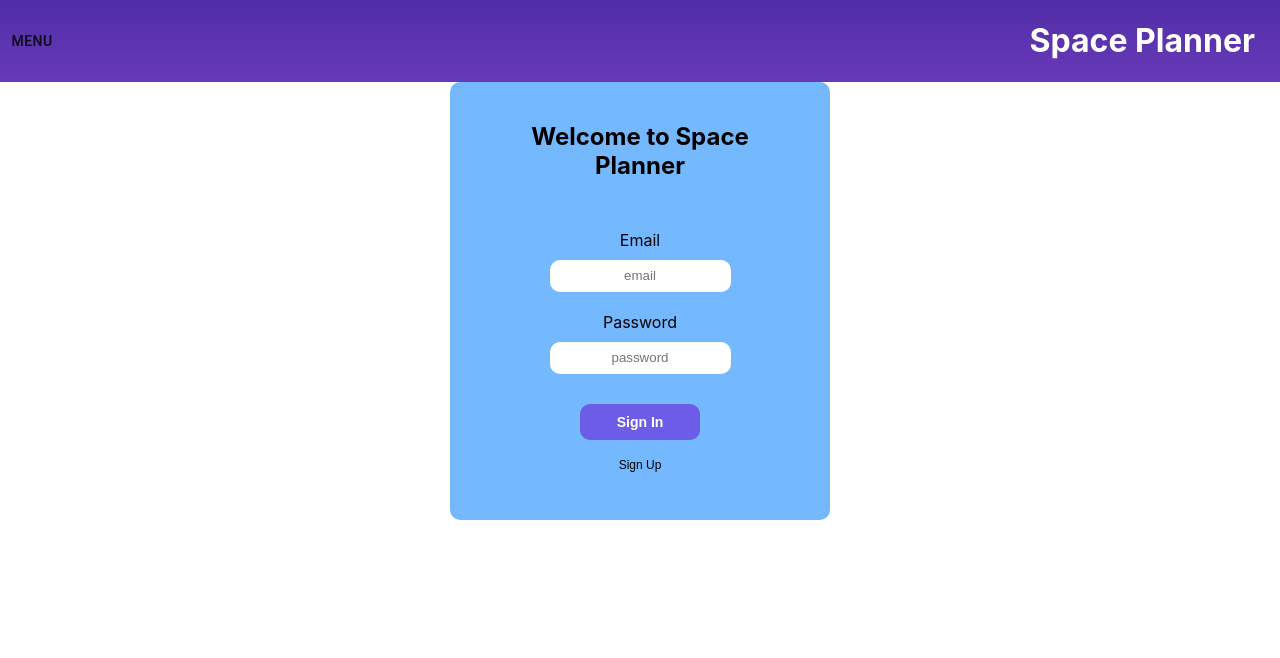
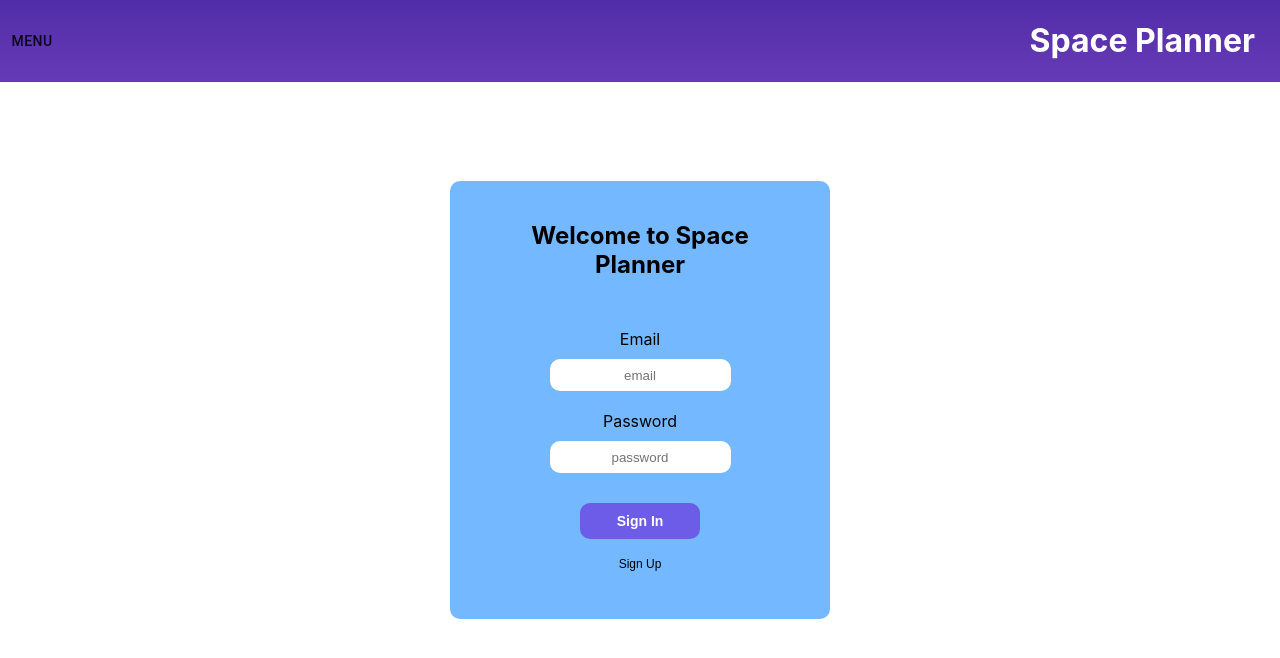
Before and after one commit to KevinTMtz/HackMTY2020, a React (Create React App) app in the folder blue-yonder-front/: page / in a window 1280 px wide. Shown: the top 658 px of the page. Built offline with nearby package versions, Linux system fonts and the light colour scheme.

Commit message:
Login & Register panel centered alignment.

```diff
--- a/blue-yonder-front/src/views/LoginPage.tsx
+++ b/blue-yonder-front/src/views/LoginPage.tsx
@@ -6,6 +6,11 @@ import { auth, db } from '../firebase';
 const StyledTextField = styled.div`
   display: flex;
   justify-content: center;
+  position: absolute;
+  top: 50%;
+  left: 50%;
+  -ms-transform: translate(-50%, -50%);
+  transform: translate(-50%, -50%);
 
   h2 {
     margin: 0px 0px 20px 0px;
--- a/blue-yonder-front/src/views/RegisterPage.tsx
+++ b/blue-yonder-front/src/views/RegisterPage.tsx
@@ -6,6 +6,11 @@ import { auth, db } from '../firebase';
 const StyledTextField = styled.div`
   display: flex;
   justify-content: center;
+  position: absolute;
+  top: 50%;
+  left: 50%;
+  -ms-transform: translate(-50%, -50%);
+  transform: translate(-50%, -50%);
 
   h2 {
     margin: 0px 0px 20px 0px;
```
